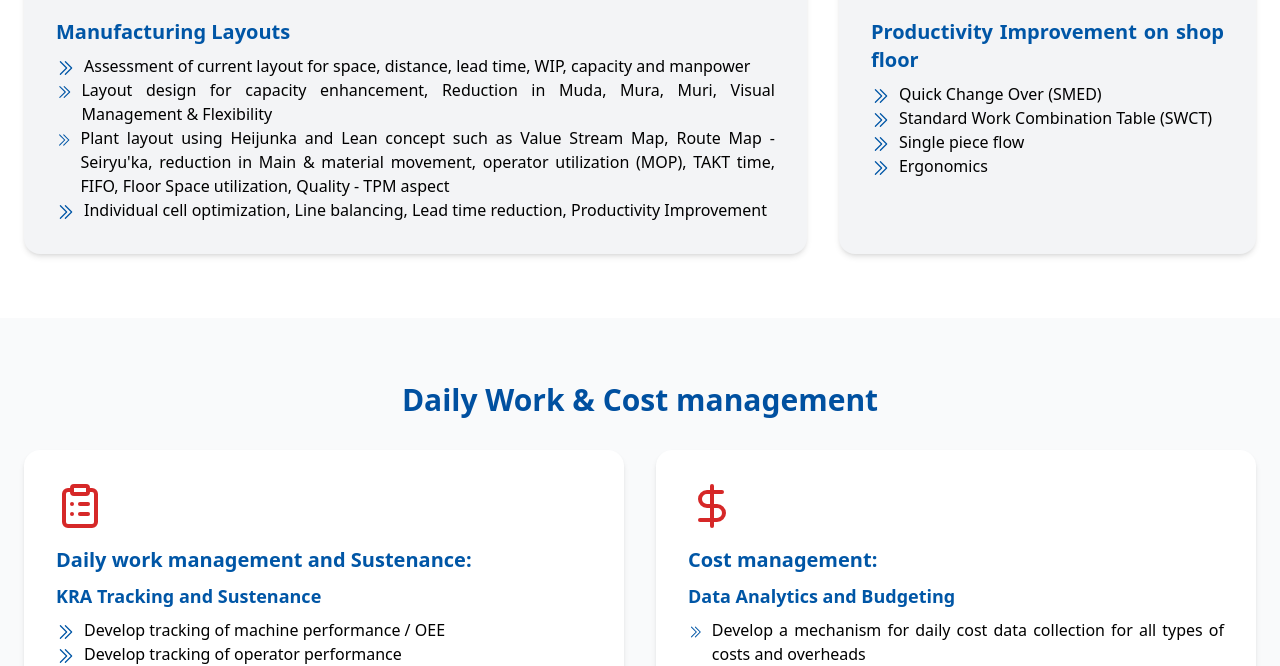
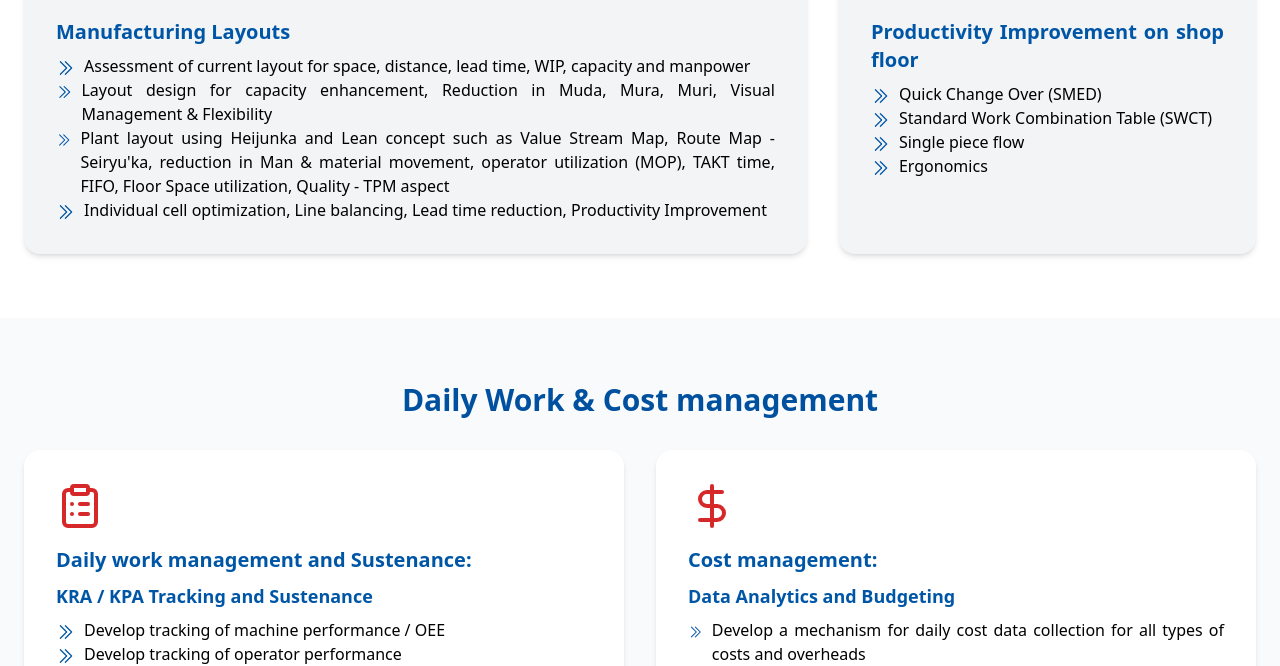
Before and after one commit to sargunam1206/maveen, a React (Vite) app in the folder maveen/: page /services in a window 1280 px wide. Shown: the part 2183-2849 px from the top of the page. Built offline with nearby package versions, Linux system fonts and the light colour scheme.

Commit message:
alterations

```diff
--- a/maveen/src/pages/Services.jsx
+++ b/maveen/src/pages/Services.jsx
@@ -405,7 +405,7 @@ Our goal is to empower you with tailored solutions that drive growth and efficie
               </div>
               <div className="flex items-start">
                 <ChevronDoubleRightIcon className="w-18 h-4 md:w-10 md:h-5 text-[#0056A6] mt-1 mr-2" />
-                <p className="text-sm md:text-base">Plant layout using Heijunka and Lean concept such as Value Stream Map, Route Map - Seiryu'ka, reduction in Main &amp; material movement, operator utilization (MOP), TAKT time, FIFO, Floor Space utilization, Quality - TPM aspect</p>
+                <p className="text-sm md:text-base">Plant layout using Heijunka and Lean concept such as Value Stream Map, Route Map - Seiryu'ka, reduction in Man &amp; material movement, operator utilization (MOP), TAKT time, FIFO, Floor Space utilization, Quality - TPM aspect</p>
               </div>
               <div className="flex items-start">
                 <ChevronDoubleRightIcon className="w-8 h-4 md:w-5 md:h-5 text-[#0056A6] mt-1 mr-2" />
@@ -471,7 +471,7 @@ Our goal is to empower you with tailored solutions that drive growth and efficie
                 Daily work management and Sustenance:
               </h3>
               <h4 className="text-lg md:text-lg font-semibold text-[#0056A6] mb-2">
-                KRA Tracking and Sustenance
+                KRA / KPA Tracking and Sustenance
               </h4>
               <div className="flex items-start">
                 <ChevronDoubleRightIcon className="w-4 h-4 md:w-5 md:h-5 text-[#0056A6] mt-1 mr-2" />
```
